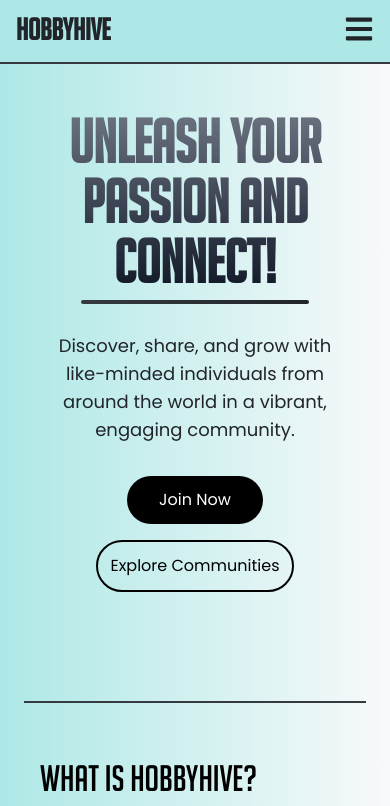
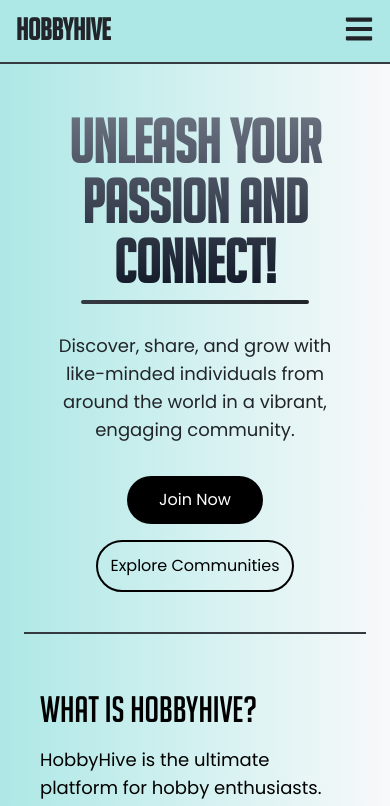
Before and after one commit to Adiijha/HobbyHive-frontend, a React (Vite) app: page / in a window 390 px wide. Shown: the top 806 px of the page. Built offline with nearby package versions, Linux system fonts and the light colour scheme.

Commit message:
Fix height issue

```diff
--- a/src/components/landingPage/Hero.jsx
+++ b/src/components/landingPage/Hero.jsx
@@ -11,7 +11,7 @@ function Hero() {
   return (
     <div className=" w-full h-auto bg-gradient-to-r from-somig to-beige pt-12 md:pt-28 px-6 sm:px-10 md:px-16 lg:px-20 flex flex-col items-center text-center">
       {/* Hero Content Section */}
-      <motion.div className="w-full min-h-[70vh] md:min-h-screen text-black border-b-2 border-chgrey flex flex-col items-center">
+      <motion.div className="w-full max-h-[70vh] md:min-h-screen text-black border-b-2 border-chgrey flex flex-col items-center">
         {/* Animated Heading */}
         <motion.h1
           className="font-bnt text-black font-semibold text-6xl md:text-7xl lg:text-8xl bg-gradient-to-b from-gray-500 to-gray-900 bg-clip-text text-transparent"
--- a/src/components/landingPage/HowItWorks.jsx
+++ b/src/components/landingPage/HowItWorks.jsx
@@ -10,7 +10,7 @@ function HowItWorks() {
   return (
     <>
       <motion.div
-        className=" w-full min-h-screen font-bnt py-10 md:p-10 border-b-2 border-chgrey"
+        className=" w-full h-auto lg:[height:1500px] font-bnt py-10 md:p-10 border-b-2 border-chgrey"
         initial={{ opacity: 0 }}
         animate={{ opacity: 1 }}
         transition={{ duration: 1 }}
```
